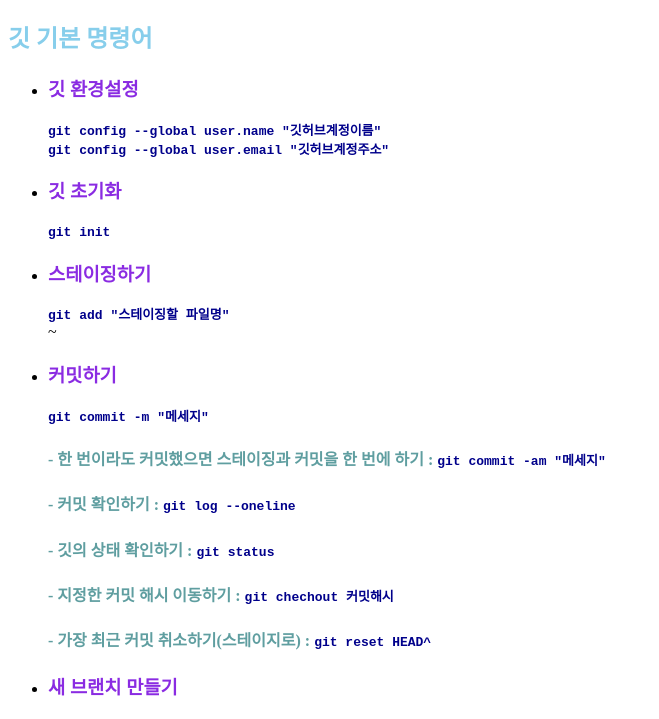
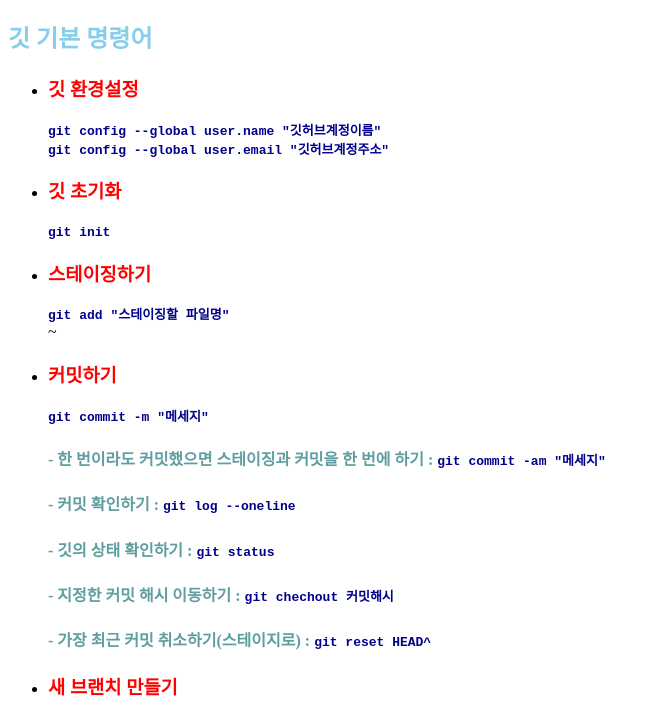
Before and after one commit to leeeungyoung/hanclass, a plain HTML site: page index.html in a window 1280 px wide. Shown: the part 70-789 px from the top of the page, without its empty margins (0-659 px from the left). Drawn offline with Linux system fonts and the light colour scheme.

Commit message:
스타일수정

```diff
--- a/css/style.css
+++ b/css/style.css
@@ -9,7 +9,7 @@ h2 {
 }
 
 h3 {
-    color: blueviolet;
+    color: red; /* blueviolet */
 }
 
 h4 {
```
